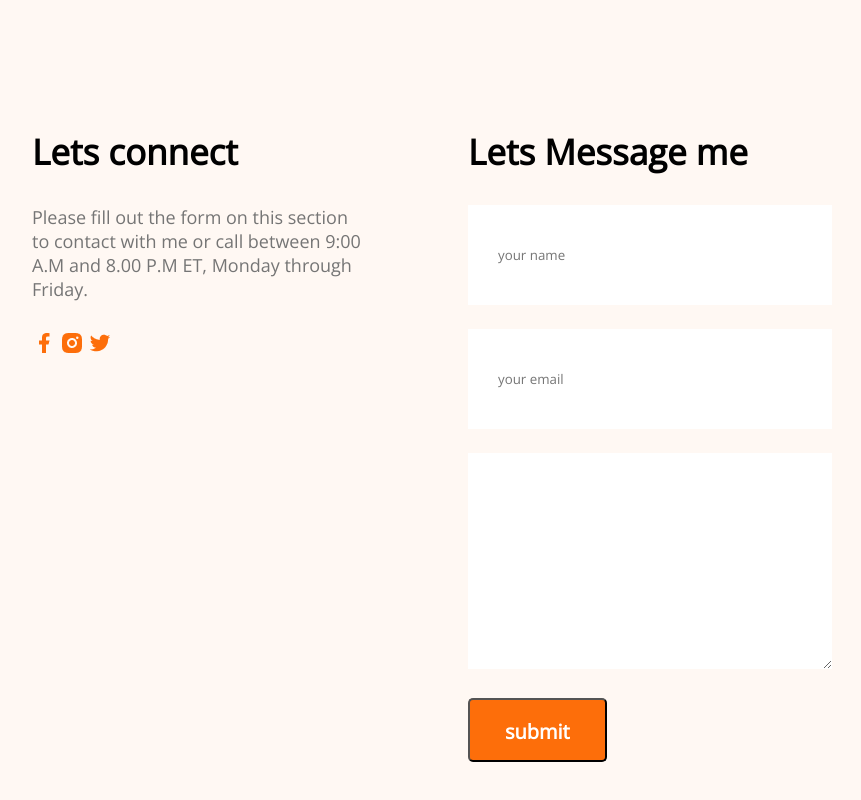
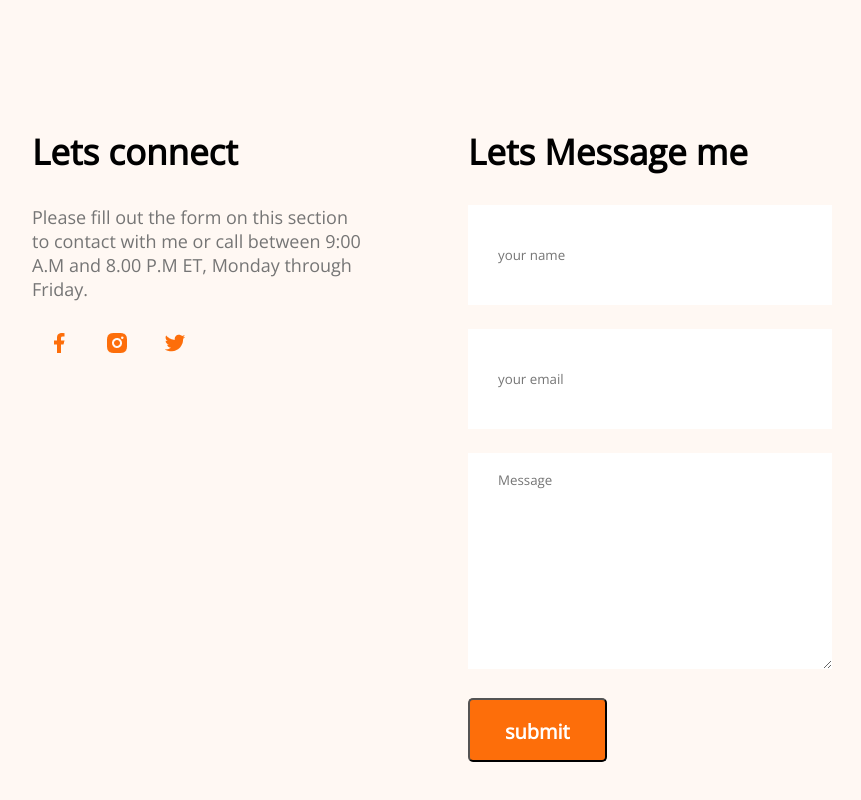
Before and after one commit to sakibbiswas/Developer-portfolio, a plain HTML site: page index.html in a window 1280 px wide. Shown: the part 3379-4179 px from the top of the page, without its empty margins (238-1099 px from the left). Drawn offline with nearby package versions, Linux system fonts and the light colour scheme.

Commit message:
message added

```diff
--- a/index.html
+++ b/index.html
@@ -158,7 +158,7 @@
                 <form action="">
                     <input type="text" name="" id="" placeholder="your name">
                     <input type="email" name="" id="" placeholder="your email">
-                    <textarea name="" id="" cols="30" rows="10"></textarea>
+                    <textarea name="" id="" cols="30" rows="10" placeholder="Message"></textarea>
                     <input class="btn-primary" type="submit" value="submit">
                 </form>
             </div>
--- a/styles/portfolio.css
+++ b/styles/portfolio.css
@@ -205,4 +205,5 @@ input{
 }
 .contact a{
     text-decoration: none;
+    padding:0 15px;
 }
```
